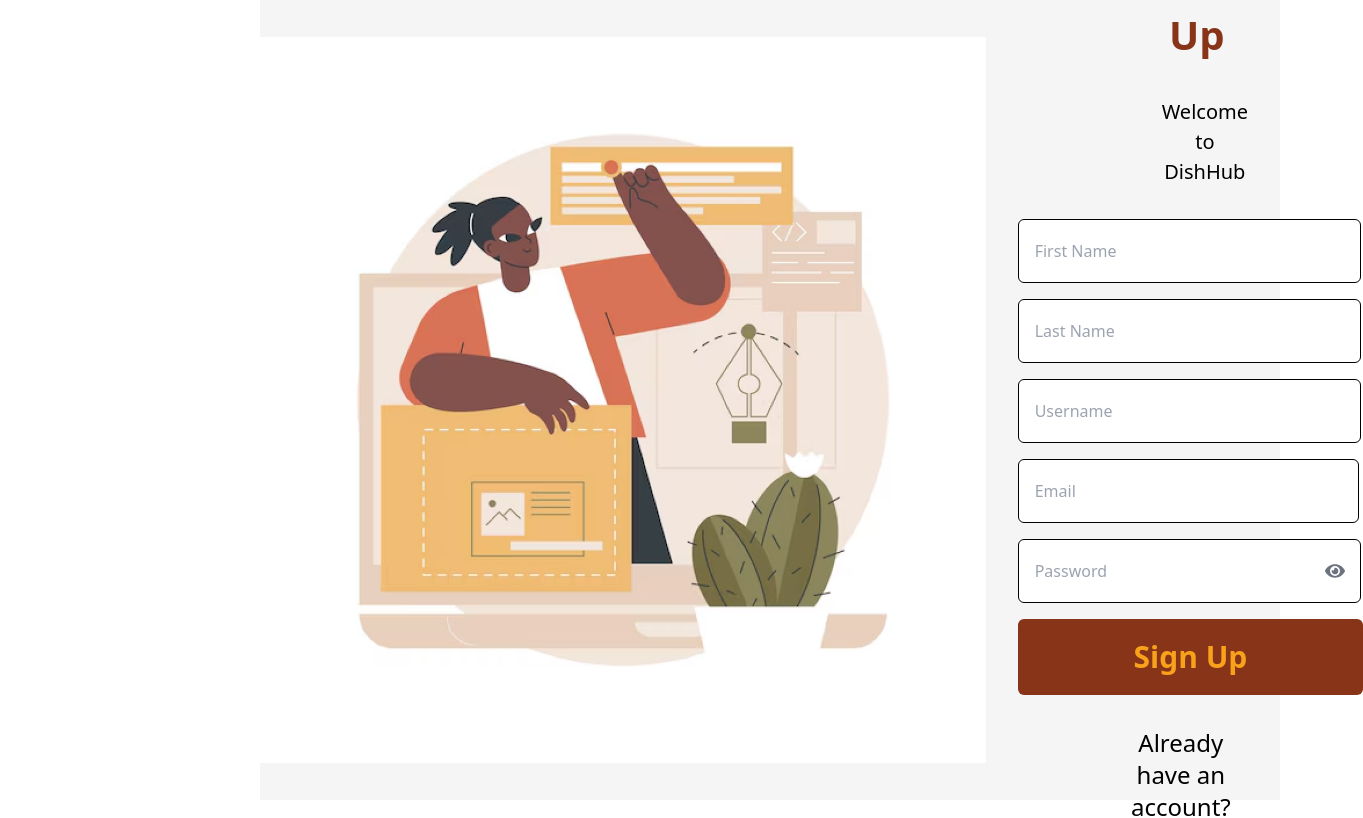
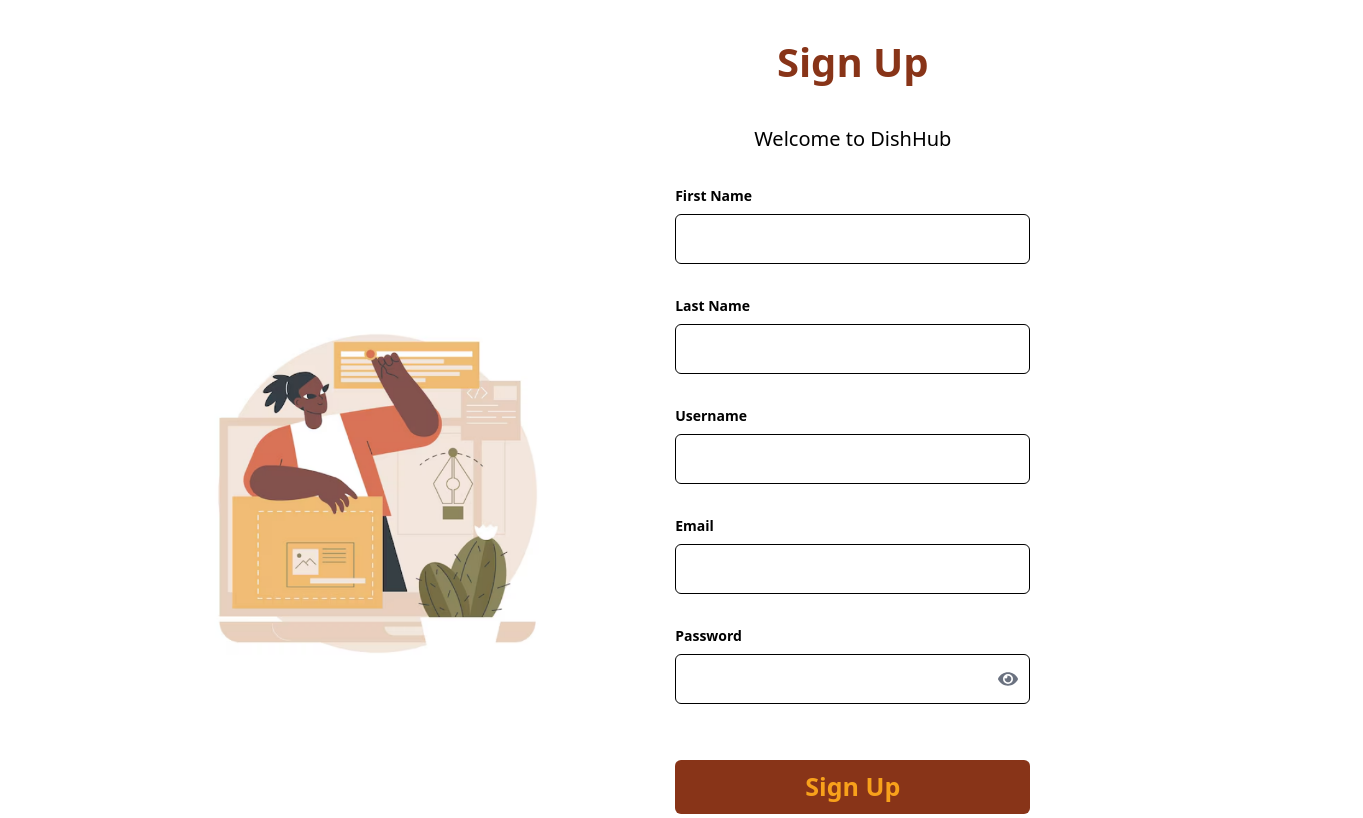
Before and after one commit to zippy-waluse/kuwalaDashboard, a Next.js app: page /sign-up in a window 1280 px wide. Shown: the top 818 px of the page, 1363 px wide, since content can reach past the window. Built offline with nearby package versions, Linux system fonts and the light colour scheme.

Commit message:
made changes

```diff
--- a/src/app/components/Userchart/index.tsx
+++ b/src/app/components/Userchart/index.tsx
@@ -4,7 +4,6 @@
 import { ChartOptions } from 'chart.js';
 import { Chart as ChartJS, LinearScale, CategoryScale, BarElement, Title, Tooltip, Legend } from 'chart.js';
 import { fetchUsers } from '@/app/utils/fetchUsers';
-
 ChartJS.register(
   LinearScale,
   CategoryScale,
@@ -13,7 +12,6 @@
   Tooltip,
   Legend
 );
-
 interface UserData {
   id: number;
   email: string;
@@ -22,7 +20,6 @@
   username: string;
   created_at: string;
 }
-
 interface ChartData {
   labels: string[];
   datasets: {
@@ -33,7 +30,6 @@
     borderWidth: number;
   }[];
 }
-
 const ActiveUsersChart = () => {
   const [chartData, setChartData] = useState<ChartData>({
     labels: [],
@@ -49,7 +45,6 @@
   });
   const [isLoading, setIsLoading] = useState(true);
   const [month, setMonth] = useState<string | undefined>(undefined);
-
   useEffect(() => {
     const fetchData = async () => {
       try {
@@ -64,28 +59,23 @@
     };
     fetchData();
   }, [month]);
-
   const processChartData = (data: UserData[]) => {
     const userCountsByMonth: Record<string, number> = {
       'Jan': 0, 'Feb': 0, 'Mar': 0, 'Apr': 0, 'May': 0, 'Jun': 0,
       'Jul': 0, 'Aug': 0, 'Sep': 0, 'Oct': 0, 'Nov': 0, 'Dec': 0,
     };
-
     data.forEach(user => {
       const date = new Date(user.created_at);
       if (isNaN(date.getTime())) {
         return;
       }
-
       const month = date.toLocaleString('default', { month: 'short' });
       if (userCountsByMonth[month] !== undefined) {
         userCountsByMonth[month] += 1;
       }
     });
-
     const labels = Object.keys(userCountsByMonth);
     const counts = labels.map(label => userCountsByMonth[label]);
-
     return {
       labels,
       datasets: [
@@ -99,11 +89,9 @@
       ],
     };
   };
-
   const handleMonthChange = (event: React.ChangeEvent<HTMLSelectElement>) => {
     setMonth(event.target.value);
   };
-
   const options: ChartOptions<'bar'> = {
     plugins: {
       legend: {
@@ -113,6 +101,9 @@
       title: {
         display: true,
         text: 'Total Users Per Month',
+        font: {
+          size: 16,
+        },
       },
     },
     scales: {
@@ -120,26 +111,32 @@
         title: {
           display: true,
           text: 'Months',
+          font: {
+            size: 12,
+          },
         },
       },
       y: {
         beginAtZero: true,
+        title: {
+          display: true,
+          text: 'Number of Users',
+          font: {
+            size: 12,
+          },
+        },
       },
     },
   };
-
   if (isLoading) return <div>Loading chart...</div>;
-
   return (
     <div>
       <select onChange={handleMonthChange} defaultValue="">
       </select>
-
-      <div className="chart-container 2xl:h-[800px] 2xl:w-[900px] xl:h-[600px] xl:w-[800px] lg:h-[500px] lg:w-[700px] nest-hub:w-[400px] nest-hub-max:w-[2px] 2xl:pt-[8px] ipa:w-7/12 ipa:pl-5">
+      <div className="chart-container 2xl:h-[600px] 2xl:w-[700px] xl:h-[500px] xl:w-[600px] lg:h-[400px] lg:w-[500px] md:h-[350px] md:w-[450px] sm:h-[300px] sm:w-[400px] nesthub:w-[300px] nesthubmax:w-[250px] ipa:w-7/12 ipa:pl-3">
         <Bar data={chartData} options={options} />
       </div>
     </div>
   );
 };
-
 export default ActiveUsersChart;
--- a/src/app/dashboard/page.tsx
+++ b/src/app/dashboard/page.tsx
@@ -1,4 +1,3 @@
-
 
 
 'use client';
--- a/src/app/sign-up/page.tsx
+++ b/src/app/sign-up/page.tsx
@@ -1,13 +1,19 @@
 "use client";
-import React, { useState } from "react";
+import { useState } from "react";
 import Image from "next/image";
 import { useForm } from "react-hook-form";
 import { yupResolver } from "@hookform/resolvers/yup";
 import * as yup from "yup";
+import { userSignup } from "@/app/utils/postUsers";
+import Link from "next/link";
 import { FaEye, FaEyeSlash } from "react-icons/fa";
-import { userSignup } from "@/app/utils/postUsers";
-import { useRouter } from "next/navigation";
-
+interface SignUpFormData {
+  first_name: string;
+  last_name: string;
+  username: string;
+  email: string;
+  password: string;
+}
 const signUpSchema = yup.object().shape({
   first_name: yup.string().required("First name is required"),
   last_name: yup.string().required("Last name is required"),
@@ -18,155 +24,186 @@
     .min(6, "Password must be at least 6 characters")
     .required("Password is required"),
 });
-
-interface FormData {
-  first_name: string;
-  last_name: string;
-  username: string;
-  email: string;
-  password: string;
-}
-
-const SignUp = () => {
-  const router = useRouter();
+const customStyles = {
+  signUpButton: {
+    backgroundColor: "#883418",
+    "&:hover": {
+      backgroundColor: "#6B3E11",
+    },
+  },
+  brownText: {
+    color: "#883418",
+    "&:hover": {
+      color: "#6B3E11",
+    },
+  },
+};
+export default function SignUp() {
   const {
     register,
     handleSubmit,
-    formState: { errors },
-  } = useForm<FormData>({
+    formState: { errors, isSubmitting },
+  } = useForm<SignUpFormData>({
     resolver: yupResolver(signUpSchema),
   });
-  const [apiError, setApiError] = useState<string | null>(null);
-  const [successMessage, setSuccessMessage] = useState<string | null>(null);
-  const [showPassword, setPasswordVisible] = useState(false);
-
-  const onSubmit = async (data: FormData) => {
-    console.log("SignUp submitted", data);
-    setApiError(null);
-    setSuccessMessage(null);
-
+  const [errorMessage, setErrorMessage] = useState("");
+  const [successMessage, setSuccessMessage] = useState("");
+  const [showPassword, setShowPassword] = useState(false);
+  const onSubmit = async (data: SignUpFormData) => {
     const response = await userSignup(data);
-
     if (response.error) {
-      setApiError(response.error);
-      console.log("Registration failed:", response.error);
+      setErrorMessage(response.error);
+      setSuccessMessage("");
     } else {
       setSuccessMessage("Account created successfully!");
-      setTimeout(() => router.push("/login"), 2000);
+      setErrorMessage("");
     }
   };
-
   const togglePasswordVisibility = () => {
-    setPasswordVisible(!showPassword);
+    setShowPassword(!showPassword);
   };
-
   return (
-    <div className="flex items-center justify-center min-h-screen bg-white ml-[260px]">
-      <div className="bg-[#F5F5F5] w-full h-screen flex flex-col md:flex-row">
-        <div className="flex items-center justify-center">
+    <div className="flex min-h-screen items-center justify-center bg-white p-8 ml-32">
       <Image
         src="/images/login-illustration.png"
         alt="Sign Up Illustration"
-            width={800}
+        width={500}
         height={300}
-            className="w-auto h-auto object-cover"
+        className="w-2/5 h-auto object-cover"
       />
-        </div>
-        <div className="w-full md:w-2/5 flex justify-center items-center p-8">
-          <div className="w-full max-w-md">
-            <h1 className="text-[40px] text-center font-bold text-[#883418] mb-8 ml-32">Sign Up</h1>
-            <p className="text-black text-center mt-4 text-[20px] mb-8 ml-36">Welcome to DishHub</p>
-
+      <div className="w-full max-w-5xl flex flex-col md:flex-row">
+        <div className="w-full md:w-2/3 md:pl-20 mb-20">
+          <h1 className="text-[40px] text-center font-bold text-[#883418] mb-8">
+            Sign Up
+          </h1>
+          <p className="text-black text-center mt-4 text-[20px] mb-8">
+            Welcome to DishHub
+          </p>
+          {errorMessage && <p className="text-red-500 mb-4">{errorMessage}</p>}
           {successMessage && (
-              <p className="text-green-500 text-sm mt-2 mb-4">{successMessage}</p>
+            <p className="text-green-500 mb-4">{successMessage}</p>
           )}
-            {apiError && (
-              <p className="text-red-500 text-sm mt-2 mb-4">{apiError}</p>
-            )}
-
-            <form onSubmit={handleSubmit(onSubmit)} className="space-y-4">
-              <div>
+          <form onSubmit={handleSubmit(onSubmit)}>
+            <div className="mb-8">
+              <label
+                htmlFor="first_name"
+                className="block mb-2 text-sm font-bold text-black text-[16px]"
+              >
+                First Name
+              </label>
               <input
                 type="text"
+                id="first_name"
                 {...register("first_name")}
-                  placeholder="First Name"
-                  className="w-[149%] h-16 px-4 border border-black rounded-md focus:outline-none focus:ring-2 focus:ring-[#8B4513] placeholder-gray-400 text-gray-900"
+                className="w-full max-w-[600px] h-[50px] pl-4 py-2 border border-black rounded-md focus:outline-none focus:ring-2 focus:ring-[#8B4513]"
               />
               {errors.first_name && (
-                  <p className="text-red-500 text-sm mt-1">{errors.first_name.message}</p>
+                <p className="text-red-500 mt-2">{errors.first_name.message}</p>
               )}
             </div>
-              <div>
+
+            <div className="mb-8">
+              <label
+                htmlFor="last_name"
+                className="block mb-2 text-sm font-bold text-black text-[16px]"
+              >
+                Last Name
+              </label>
               <input
                 type="text"
+                id="last_name"
                 {...register("last_name")}
-                  placeholder="Last Name"
-                  className="w-[149%] h-16 px-4 border border-black rounded-md focus:outline-none focus:ring-2 focus:ring-[#8B4513] placeholder-gray-400 text-gray-900 "
+                className="w-full max-w-[600px] h-[50px] pl-4 py-2 border border-black rounded-md focus:outline-none focus:ring-2 focus:ring-[#8B4513]"
               />
               {errors.last_name && (
-                  <p className="text-red-500 text-sm mt-1">{errors.last_name.message}</p>
+                <p className="text-red-500 mt-2">{errors.last_name.message}</p>
               )}
             </div>
-              <div>
+            {/* Username Field */}
+            <div className="mb-8">
+              <label
+                htmlFor="username"
+                className="block mb-2 text-sm font-bold text-black text-[16px]"
+              >
+                Username
+              </label>
               <input
                 type="text"
+                id="username"
                 {...register("username")}
-                  placeholder="Username"
-                  className="w-[149%] h-16 px-4 border border-black rounded-md focus:outline-none focus:ring-2 focus:ring-[#8B4513] placeholder-gray-400 text-gray-900"
+                className="w-full max-w-[600px] h-[50px] pl-4 py-2 border border-black rounded-md focus:outline-none focus:ring-2 focus:ring-[#8B4513]"
               />
               {errors.username && (
-                  <p className="text-red-500 text-sm mt-1 ">{errors.username.message}</p>
+                <p className="text-red-500 mt-2">{errors.username.message}</p>
               )}
             </div>
-              <div>
+            <div className="mb-8">
+              <label
+                htmlFor="email"
+                className="block mb-2 text-sm font-bold text-black text-[16px]"
+              >
+                Email
+              </label>
               <input
                 type="email"
+                id="email"
                 {...register("email")}
-                  placeholder="Email"
-                  className="w-[148%] h-16 px-4 border border-black rounded-md focus:outline-none focus:ring-2 focus:ring-[#8B4513] placeholder-gray-400 text-gray-900"
+                className="w-full max-w-[600px] h-[50px] pl-4 py-2 border border-black rounded-md focus:outline-none focus:ring-2 focus:ring-[#8B4513]"
               />
               {errors.email && (
-                  <p className="text-red-500 text-sm mt-1">{errors.email.message}</p>
+                <p className="text-red-500 mt-2">{errors.email.message}</p>
               )}
             </div>
-              <div className="relative w-[149%]">
+
+            <div className="mb-8">
+              <label
+                htmlFor="password"
+                className="block mb-2 text-sm font-bold text-black text-[16px]"
+              >
+                Password
+              </label>
+              <div className="relative">
                 <input
                   type={showPassword ? "text" : "password"}
+                  id="password"
                   {...register("password")}
-    placeholder="Password"
-    className="w-full h-16 px-4 border border-black rounded-md focus:outline-none focus:ring-2 focus:ring-[#8B4513] placeholder-gray-400 text-gray-900 pr-12"
+                  className="w-full max-w-[600px] h-[50px] pl-4 py-2 border border-black rounded-md focus:outline-none focus:ring-2 focus:ring-[#8B4513]"
                 />
                 <button
                   type="button"
                   onClick={togglePasswordVisibility}
-    className="absolute inset-y-0 right-4 flex items-center text-sm leading-5"
+                  className="absolute right-3 top-1/2 transform -translate-y-1/2 text-gray-500"
                 >
-    {showPassword ? (
-      <FaEyeSlash className="h-5 w-5 text-gray-500" />
-    ) : (
-      <FaEye className="h-5 w-5 text-gray-500" />
-    )}
+                  {showPassword ? <FaEyeSlash size={20} /> : <FaEye size={20} />}
                 </button>
+              </div>
               {errors.password && (
-    <p className="text-red-500 text-sm mt-1">{errors.password.message}</p>
+                <p className="text-red-500 mt-2">{errors.password.message}</p>
               )}
             </div>
-
             <button
               type="submit"
-                className="w-[150%] bg-[#883418] text-[#F8A11B] font-extrabold text-3xl py-5 mt-7 rounded-md focus:outline-none focus:ring-2 focus:ring-[#8B4513] hover:bg-[#6B3E11] transition-colors"
+              className={`w-full max-w-[600px] text-[#F8A11B] font-extrabold text-[25px] py-2 px-4 rounded-md focus:outline-none focus:ring-2 focus:ring-[#8B4513] focus:ring-opacity-50 mt-6 ${
+                isSubmitting ? "opacity-50 cursor-not-allowed" : ""
+              }`}
+              style={customStyles.signUpButton}
+              disabled={isSubmitting}
             >
-                Sign Up
+              {isSubmitting ? "Signing up..." : "Sign Up"}
             </button>
           </form>
-            <p className="text-center text-2xl text-black mt-8 ml-24">
-              Already have an account? <a href="/login" className="text-[#883418] font-bold hover:underline">Login</a>
+          <p className="text-center text-[20px] text-black mt-8">
+            Already have an account?{" "}
+            <Link
+              href="/login"
+              style={customStyles.brownText}
+              className="hover:underline text-[#883418] font-bold"
+            >
+              Login
+            </Link>
           </p>
         </div>
       </div>
     </div>
-    </div>
   );
-};
-
-export default SignUp;
+}
```
Also changed, not shown: src/app/components/CategoriesChart/index.tsx (+9 -24 lines), src/app/login/page.tsx (+4 -3 lines). Lines whose indentation alone changed are shown as unchanged.
